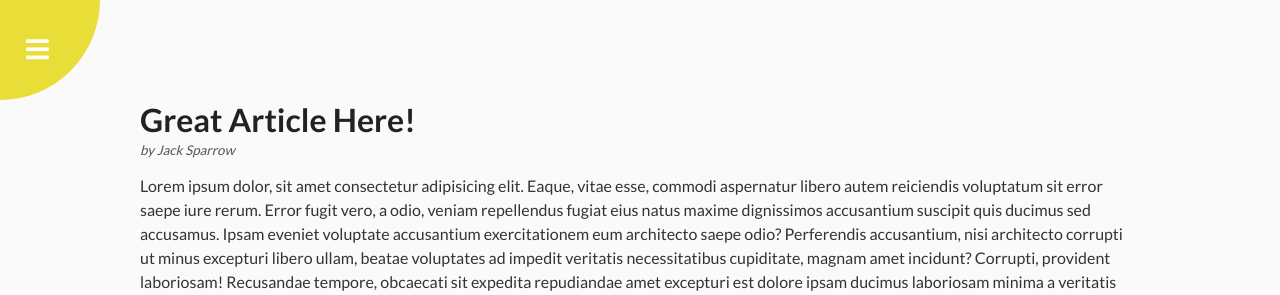
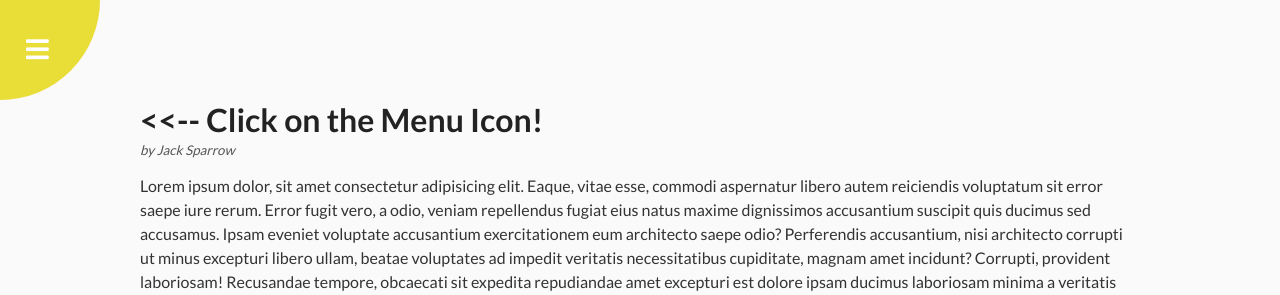
Before and after one commit to coraville/rotating-nav, a plain HTML site: page index.html in a window 1280 px wide. Shown: the top 295 px of the page. Drawn offline with Linux system fonts and the light colour scheme.

Commit message:
Update index.html

```diff
--- a/index.html
+++ b/index.html
@@ -23,7 +23,7 @@
         </div>
 
         <div class="content">
-            <h1>Great Article Here!</h1>
+            <h1><<-- Click on the Menu Icon!</h1>
             <small>by Jack Sparrow</small>
 
             <p>Lorem ipsum dolor, sit amet consectetur adipisicing elit. Eaque, vitae esse, commodi aspernatur libero autem reiciendis voluptatum sit error saepe iure rerum. Error fugit vero, a odio, veniam repellendus fugiat eius natus maxime dignissimos accusantium suscipit quis ducimus sed accusamus. Ipsam eveniet voluptate accusantium exercitationem eum architecto saepe odio? Perferendis accusantium, nisi architecto corrupti ut minus excepturi libero ullam, beatae voluptates ad impedit veritatis necessitatibus cupiditate, magnam amet incidunt? Corrupti, provident laboriosam! Recusandae tempore, obcaecati sit expedita repudiandae amet excepturi est dolore ipsam ducimus laboriosam minima a veritatis iste quod, reiciendis, autem voluptates aut sint laudantium quibusdam eum labore? Ipsa!</p>
```
